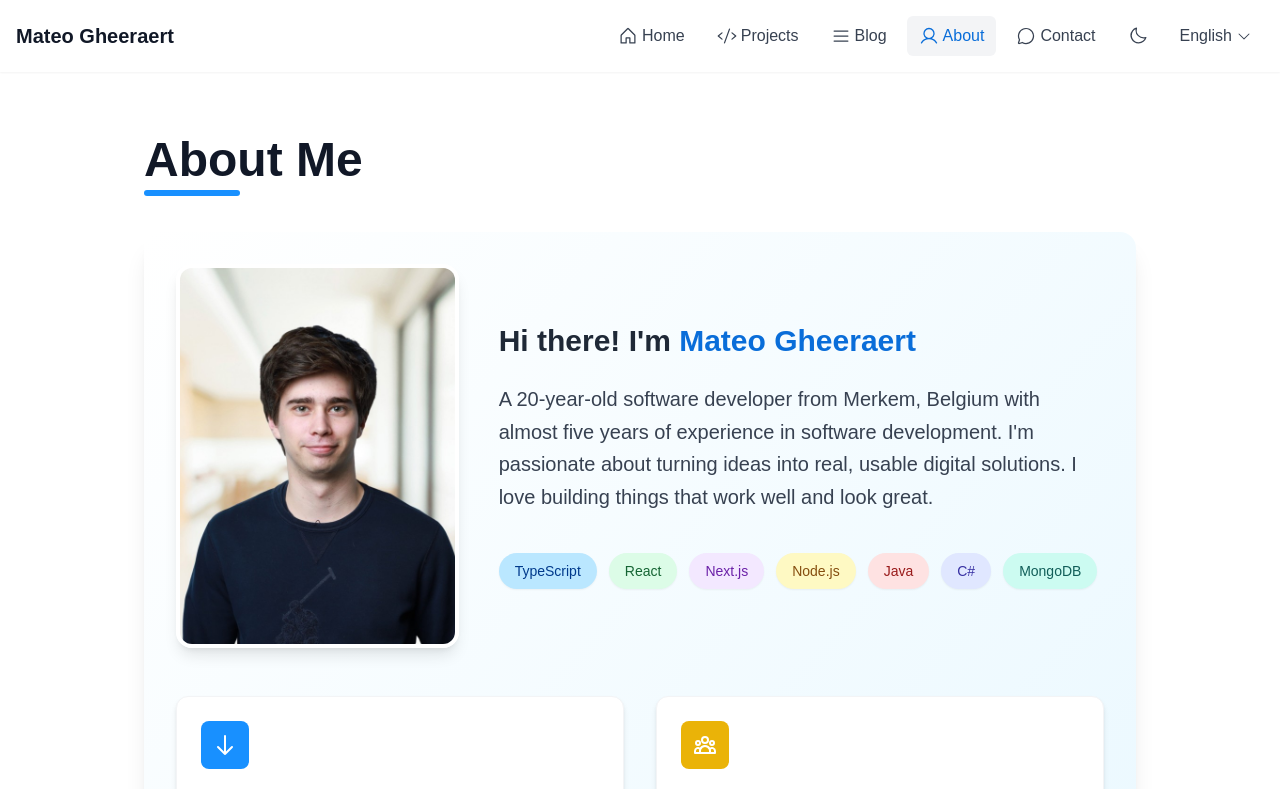
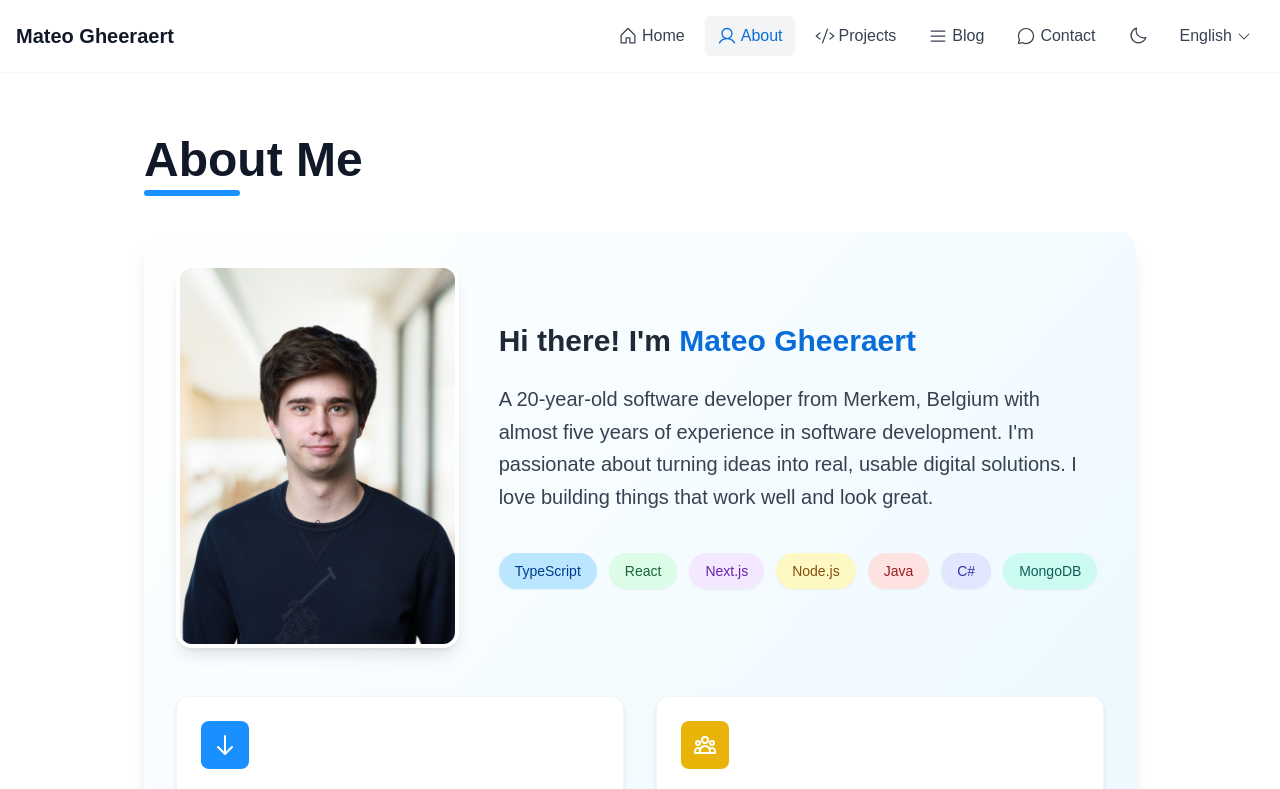
Before and after one commit to MateoGheeraert/portfolio, a Next.js app: page /en/about in a window 1280 px wide. Shown: the top 789 px of the page. Built offline with nearby package versions, Linux system fonts and the light colour scheme.

Commit message:
small change to navbar

```diff
--- a/src/components/Navbar/Navbar.tsx
+++ b/src/components/Navbar/Navbar.tsx
@@ -50,6 +50,11 @@ export const Navbar = ({ locale, dictionary }: NavbarProps) => {
   const links = [
     { href: "/", label: dictionary.navigation.home, icon: <House size={20} /> },
     {
+      href: "/about",
+      label: dictionary.navigation.about,
+      icon: <User size={20} />,
+    },
+    {
       href: "/projects",
       label: dictionary.navigation.projects,
       icon: <Code size={20} />,
@@ -58,11 +63,6 @@ export const Navbar = ({ locale, dictionary }: NavbarProps) => {
       href: "/blog",
       label: dictionary.navigation.blog,
       icon: <List size={20} />,
-    },
-    {
-      href: "/about",
-      label: dictionary.navigation.about,
-      icon: <User size={20} />,
     },
     {
       href: "/contact",
```
